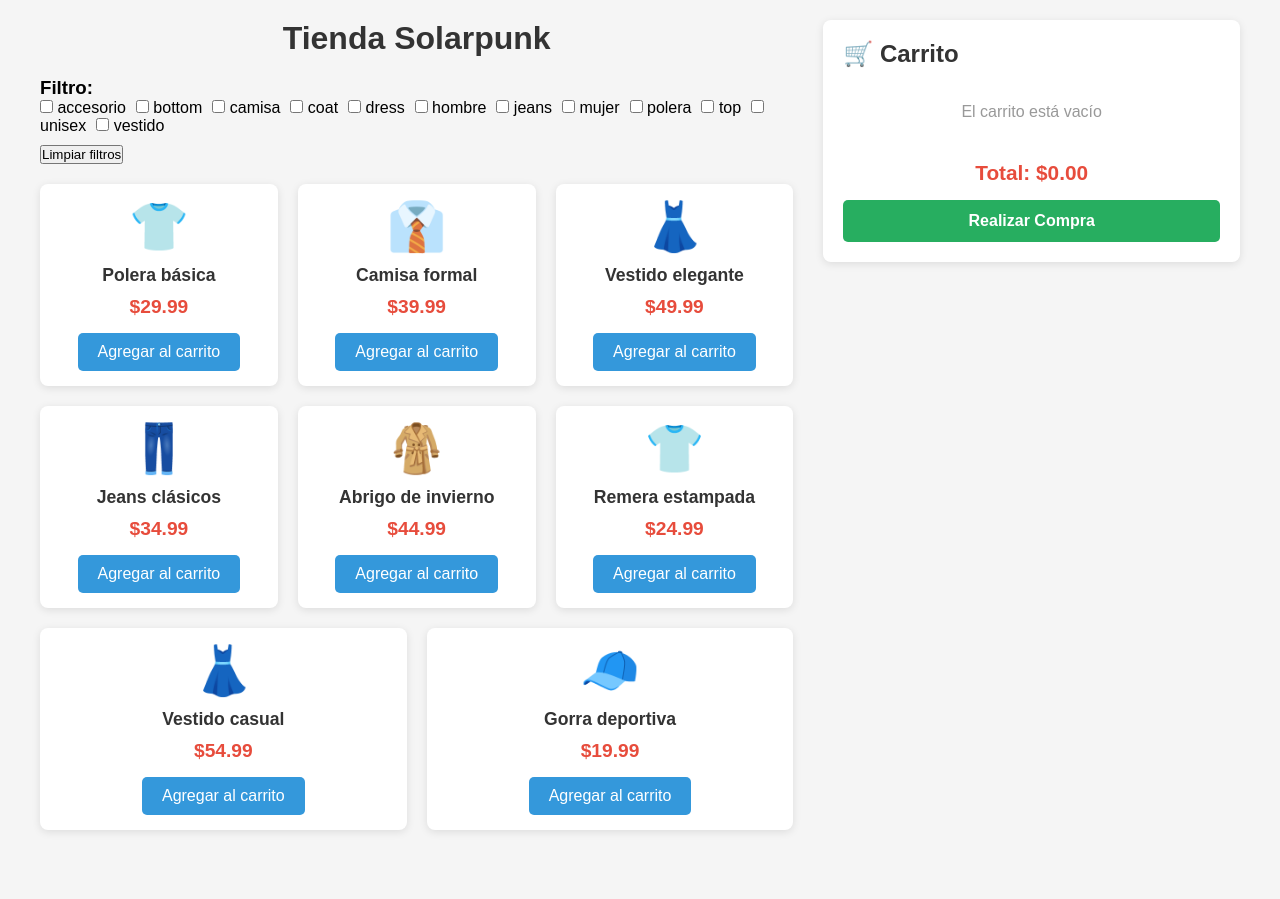
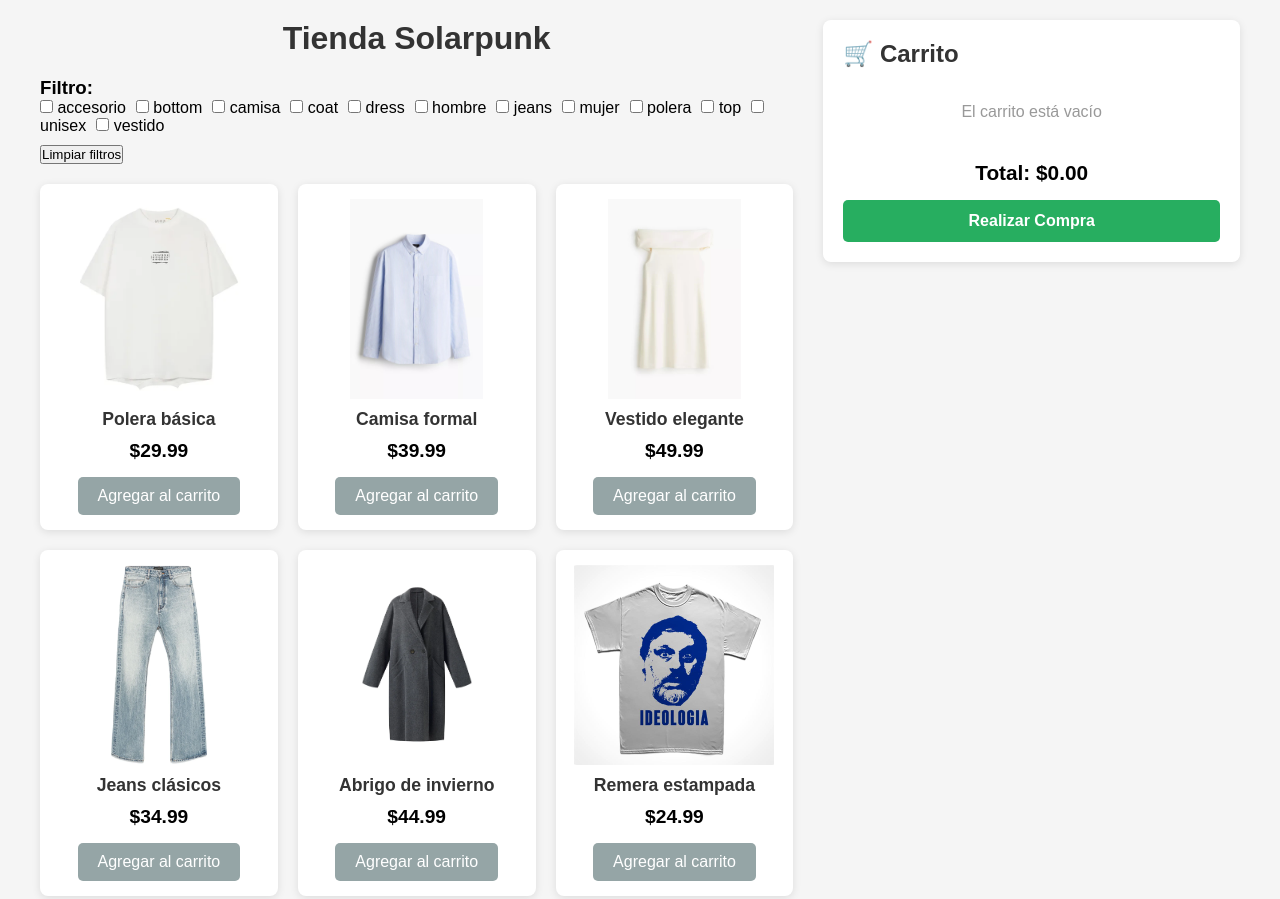
Before and after one commit to Ebacmoreno/Entregas_Coder_Javascript, a plain HTML site: page EntregaFinal/Index.html in a window 1280 px wide. Shown: the top 899 px of the page. Drawn offline with Linux system fonts and the light colour scheme; some packages are replaced by stand-ins of ours; a script that the page names is missing.

Commit message:
actualización imagenes y colores botones

```diff
--- a/EntregaFinal/app.js
+++ b/EntregaFinal/app.js
@@ -11,14 +11,14 @@ class Producto {
 
 // Array de productos usando la clase Producto
 const productos = [
-  new Producto(1, "Polera básica", 29.99, ["unisex", "top", "polera"], "👕"),
-  new Producto(2, "Camisa formal", 39.99, ["hombre", "top", "camisa"], "👔"),
-  new Producto(3, "Vestido elegante", 49.99, ["mujer", "dress", "vestido"], "👗"),
-  new Producto(4, "Jeans clásicos", 34.99, ["unisex", "bottom", "jeans"], "👖"),
-  new Producto(5, "Abrigo de invierno", 44.99, ["unisex", "coat"], "🧥"),
-  new Producto(6, "Remera estampada", 24.99, ["mujer", "top", "polera"], "👕"),
-  new Producto(7, "Vestido casual", 54.99, ["mujer", "dress", "vestido"], "👗"),
-  new Producto(8, "Gorra deportiva", 19.99, ["unisex", "accesorio"], "🧢")
+  new Producto(1, "Polera básica", 29.99, ["unisex", "top", "polera"], "imgs/polera.webp"),
+  new Producto(2, "Camisa formal", 39.99, ["hombre", "top", "camisa"], "imgs/camisa.jpeg"),
+  new Producto(3, "Vestido elegante", 49.99, ["mujer", "dress", "vestido"], "imgs/vestidoelegante.jpeg"),
+  new Producto(4, "Jeans clásicos", 34.99, ["unisex", "bottom", "jeans"], "imgs/jeans.webp"),
+  new Producto(5, "Abrigo de invierno", 44.99, ["unisex", "coat"], "imgs/abrigo.webp"),
+  new Producto(6, "Remera estampada", 24.99, ["mujer", "top", "polera"], "imgs/poleraestampada.jpg"),
+  new Producto(7, "Vestido casual", 54.99, ["mujer", "dress", "vestido"], "imgs/vestidocausal.jpeg"),
+  new Producto(8, "Gorra deportiva", 19.99, ["unisex", "accesorio"], "imgs/cap.avif")
 ];
 
 // Array del carrito
@@ -87,7 +87,7 @@ function renderizarProductos() {
     const divProducto = document.createElement("div");
     divProducto.classList.add("producto");
     divProducto.innerHTML = `
-      <div class="imagen">${producto.imagen}</div>
+      <div class="imagen"><img src="${producto.imagen}" alt="${producto.nombre}" loading="lazy" width="400" height="400"></div>
       <h3>${producto.nombre}</h3>
       <p class="precio">$${producto.precio.toFixed(2)}</p>
       <button onclick="agregarAlCarrito(${producto.id})">Agregar al carrito</button>
--- a/EntregaFinal/style.css
+++ b/EntregaFinal/style.css
@@ -72,8 +72,24 @@ h2 {
 }
 
 .imagen {
-    font-size: 3em;
+    /* Contenedor de imagen: altura fija para mantener el layout y centrar la imagen */
+    height: 200px; /* ajusta según diseño; mantiene las tarjetas del mismo tamaño */
     margin-bottom: 10px;
+    display: flex;
+    align-items: center;
+    justify-content: center;
+    overflow: hidden;
+    background-color: #ffffff; /* evita ver el fondo del layout cuando la imagen tiene espacio vacío */
+    border-radius: 6px;
+}
+
+/* Estilos para imágenes de producto: mostrar la imagen completa sin recortar */
+.imagen img {
+    width: auto;        /* dejar que la imagen mantenga su proporción */
+    max-width: 100%;
+    max-height: 100%;
+    object-fit: contain; /* muestra la imagen completa, sin recortar */
+    display: block;
 }
 
 .producto h3 {
@@ -83,25 +99,26 @@ h2 {
 }
 
 .precio {
-    color: #e74c3c;
+    color: #000000;
     font-weight: bold;
     font-size: 1.2em;
     margin-bottom: 15px;
 }
 
 .producto button {
-    background-color: #3498db;
-    color: white;
+    background-color: #95a5a6; /* gris claro */
+    color: #ffffff;
     border: none;
     padding: 10px 20px;
     border-radius: 5px;
     cursor: pointer;
     font-size: 1em;
-    transition: background-color 0.3s;
+    transition: background-color 0.2s, transform 0.08s;
 }
 
 .producto button:hover {
-    background-color: #2980b9;
+    background-color: #7f8c8d; /* gris más oscuro al pasar el ratón */
+    transform: translateY(-1px);
 }
 
 #carrito-items {
@@ -153,7 +170,8 @@ h2 {
 
 .subtotal {
     font-weight: bold;
-    color: #e74c3c;
+    /* Subtotal en gris para diferenciar del precio principal */
+    color: #7f8c8d;
     min-width: 60px;
     text-align: right;
 }
@@ -175,7 +193,8 @@ h2 {
 #total-carrito {
     font-size: 1.3em;
     font-weight: bold;
-    color: #e74c3c;
+    /* Mantener el total legible en negro */
+    color: #000000;
     margin-bottom: 15px;
     text-align: center;
 }
```
Also changed, not shown: EntregaFinal/imgs/abrigo.webp (added), EntregaFinal/imgs/camisa.jpeg (added), EntregaFinal/imgs/cap.avif (added), EntregaFinal/imgs/cap1.avif (added), EntregaFinal/imgs/jeans.webp (added), EntregaFinal/imgs/polera.webp (added), EntregaFinal/imgs/poleraestampada.jpg (added), EntregaFinal/imgs/vestidocausal.jpeg (added), EntregaFinal/imgs/vestidoelegante.jpeg (added), 3 other files.
